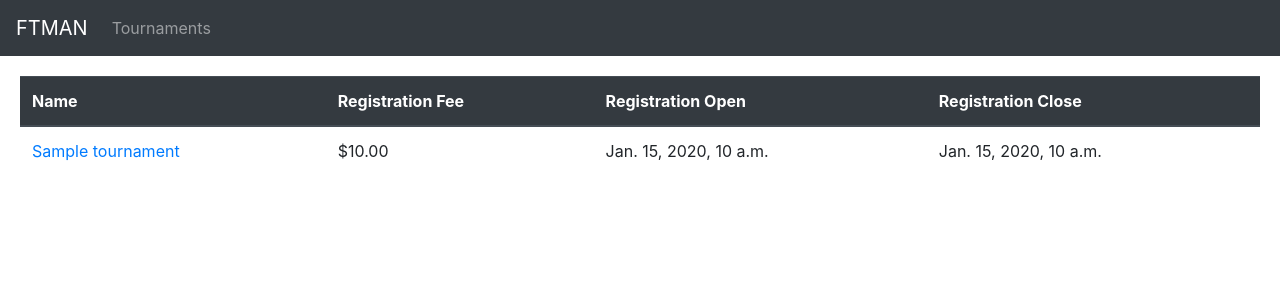
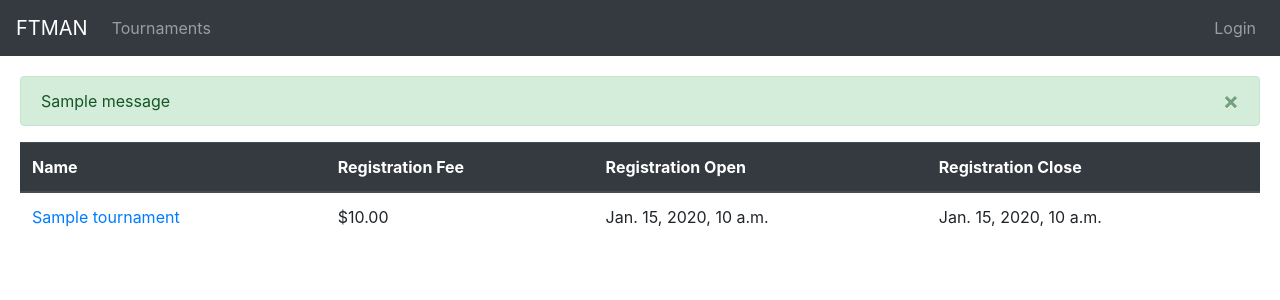
Before and after one commit to brianjaustin/ftman, a Django app: page /tournament/ in a window 1280 px wide. Shown: the top 300 px of the page. Run offline with Django 3.2, Linux system fonts and the light colour scheme; tables that the repository leaves empty hold one stand-in row (values such as "Sample post"); one stand-in notice (Sample message) is shown; some libraries are stand-ins or nearby versions.

Commit message:
Set boostrap alert message tags

```diff
--- a/templates/base.html
+++ b/templates/base.html
@@ -2,32 +2,68 @@
 {% load static %}
 <html lang="en">
 <head>
-  <meta charset="UTF-8" />
-  <meta name="viewport" content="width=device-width, initial-scale=1, shrink-to-fit=no" />
-  <script src="https://code.jquery.com/jquery-3.3.1.slim.min.js" integrity="sha384-q8i/X+965DzO0rT7abK41JStQIAqVgRVzpbzo5smXKp4YfRvH+8abtTE1Pi6jizo" crossorigin="anonymous"></script>
-  <script src="https://cdnjs.cloudflare.com/ajax/libs/popper.js/1.14.7/umd/popper.min.js" integrity="sha384-UO2eT0CpHqdSJQ6hJty5KVphtPhzWj9WO1clHTMGa3JDZwrnQq4sF86dIHNDz0W1" crossorigin="anonymous"></script>
-  <script src="https://stackpath.bootstrapcdn.com/bootstrap/4.3.1/js/bootstrap.min.js" integrity="sha384-JjSmVgyd0p3pXB1rRibZUAYoIIy6OrQ6VrjIEaFf/nJGzIxFDsf4x0xIM+B07jRM" crossorigin="anonymous"></script>
+    <meta charset="UTF-8"/>
+    <meta name="viewport" content="width=device-width, initial-scale=1, shrink-to-fit=no"/>
+    <script src="https://code.jquery.com/jquery-3.3.1.slim.min.js"
+            integrity="sha384-q8i/X+965DzO0rT7abK41JStQIAqVgRVzpbzo5smXKp4YfRvH+8abtTE1Pi6jizo"
+            crossorigin="anonymous"></script>
+    <script src="https://cdnjs.cloudflare.com/ajax/libs/popper.js/1.14.7/umd/popper.min.js"
+            integrity="sha384-UO2eT0CpHqdSJQ6hJty5KVphtPhzWj9WO1clHTMGa3JDZwrnQq4sF86dIHNDz0W1"
+            crossorigin="anonymous"></script>
+    <script src="https://stackpath.bootstrapcdn.com/bootstrap/4.3.1/js/bootstrap.min.js"
+            integrity="sha384-JjSmVgyd0p3pXB1rRibZUAYoIIy6OrQ6VrjIEaFf/nJGzIxFDsf4x0xIM+B07jRM"
+            crossorigin="anonymous"></script>
     <link rel="stylesheet" href="https://stackpath.bootstrapcdn.com/bootstrap/4.3.1/css/bootstrap.min.css"
-        integrity="sha384-ggOyR0iXCbMQv3Xipma34MD+dH/1fQ784/j6cY/iJTQUOhcWr7x9JvoRxT2MZw1T" crossorigin="anonymous" />
-  <link rel="stylesheet" type="text/css" href="{% static 'base.css' %}" />
-  <title>{% block title %}{% endblock title%} – FTMAN</title>
+          integrity="sha384-ggOyR0iXCbMQv3Xipma34MD+dH/1fQ784/j6cY/iJTQUOhcWr7x9JvoRxT2MZw1T" crossorigin="anonymous"/>
+    <link rel="stylesheet" type="text/css" href="{% static 'base.css' %}"/>
+    <title>{% block title %}{% endblock title %} – FTMAN</title>
 </head>
 <body>
 <nav class="navbar navbar-expand-lg navbar-dark bg-dark">
     <a class="navbar-brand" href="#">FTMAN</a>
-    <button class="navbar-toggler" type="button" data-toggle="collapse" data-target="#navbarNav"
+    <button class="navbar-toggler" type="button" data-toggle="collapse" data-target=".dual-collapse2"
             aria-controls="navbarNav" aria-expanded="false" aria-label="Toggle Navigation">
         <span class="navbar-toggler-icon"></span>
     </button>
-    <div class="collapse navbar-collapse" id="navbarNav">
+    <div class="navbar-collapse collapse order-1 dual-collapse2">
         <ul class="navbar-nav">
             <li class="nav-item">
                 <a class="nav-link" href="">Tournaments</a>
             </li>
         </ul>
     </div>
+    <div class="navbar-collapse collapse order-2 dual-collapse2">
+        <ul class="navbar-nav ml-auto">
+            {% if user.is_authenticated %}
+                <li class="nav-item">
+                    <a class="nav-link dropdown-toggle" href="#" id="userDropdown" role="button"
+                       data-toggle="dropdown" aria-haspopup="true" aria-expanded="false">
+                        {{ user.get_username }}
+                    </a>
+                    <div class="dropdown-menu dropdown-menu-right" aria-labelledby="userDropdown">
+                        <a class="dropdown-item" href="#">Profile</a>
+                        <a class="dropdown-item" href="#">My Results</a>
+                        <div class="dropdown-divider"></div>
+                        <a class="dropdown-item" href="#">Logout</a>
+                    </div>
+                </li>
+            {% else %}
+                <li class="nav-item">
+                    <a class="nav-link" href="#">Login</a>
+                </li>
+            {% endif %}
+        </ul>
+    </div>
 </nav>
 <div id="content">
+    {% for message in messages %}
+        <div class="alert {{ message.tags }} alert-dismissible" role="alert">
+            <button type="button" class="close" data-dismiss="alert" aria-label="Close">
+                <span aria-hidden="true">&times;</span>
+            </button>
+            {{ message }}
+        </div>
+    {% endfor %}
     {% block content %}
     {% endblock content %}
 </div>
```
Also changed, not shown: ftman/settings.py (+10 -0 lines), tournament/migrations/0001_initial.py. Lines whose indentation alone changed are shown as unchanged.
